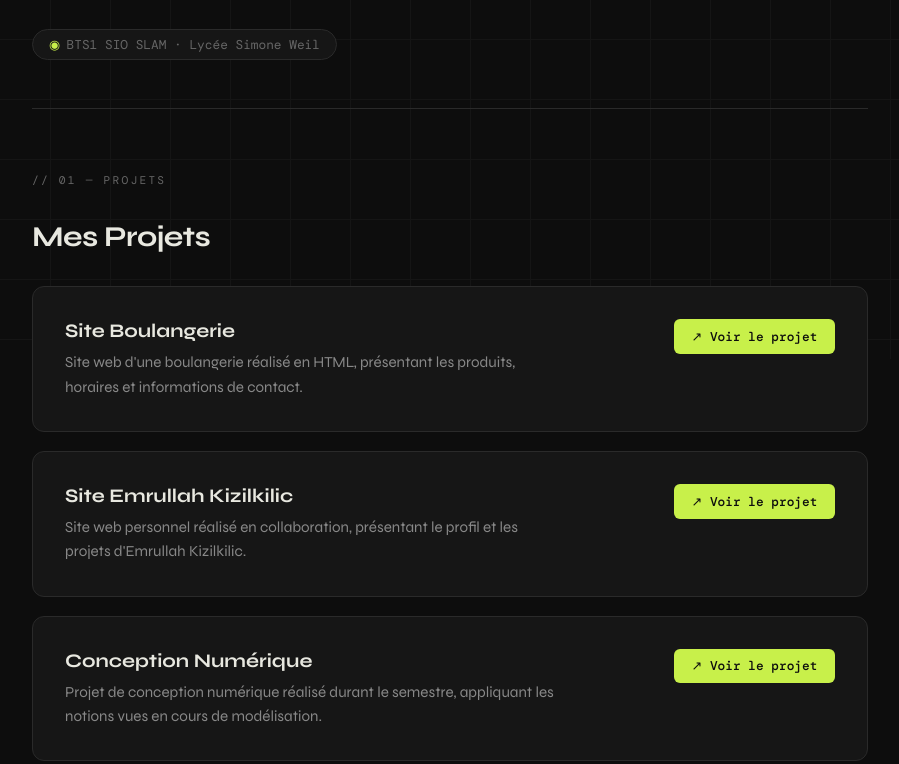
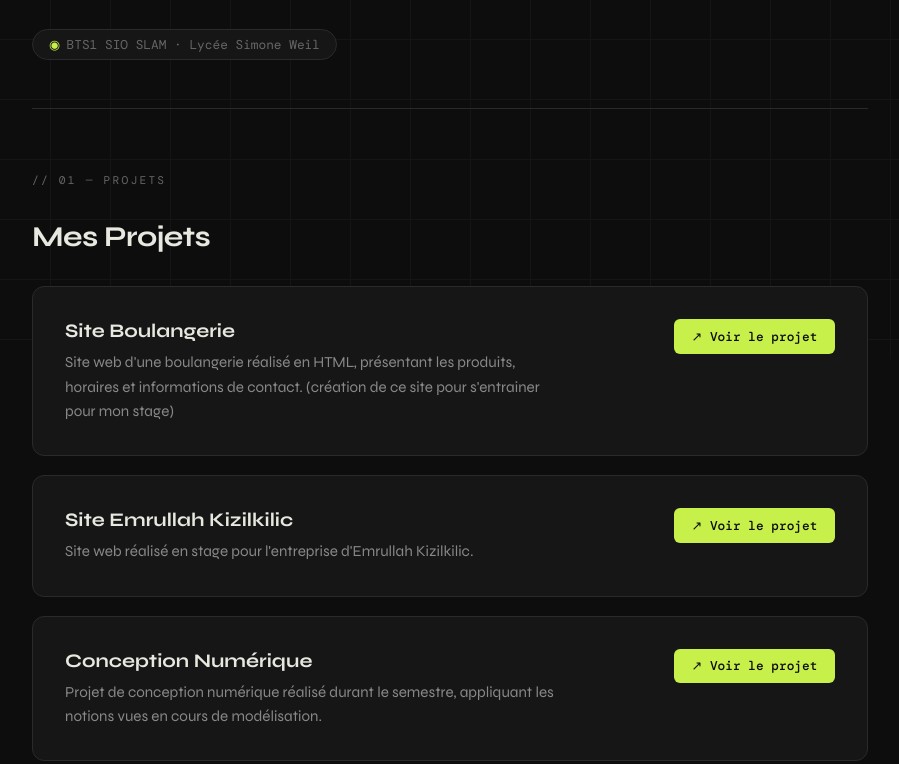
Before and after one commit to kizilbogaalipro-dotcom/kizilbogaalipro-dotcom.github.io, a plain HTML site: page index.html in a window 1280 px wide. Shown: the part 441-1205 px from the top of the page, without its empty margins (190-1089 px from the left). Drawn offline with nearby package versions, Linux system fonts and the light colour scheme.

Commit message:
Update index.html

```diff
--- a/index.html
+++ b/index.html
@@ -29,7 +29,7 @@
       <div class="project-card">
         <div class="project-info">
           <h3>Site Boulangerie</h3>
-          <p>Site web d'une boulangerie réalisé en HTML, présentant les produits, horaires et informations de contact.</p>
+          <p>Site web d'une boulangerie réalisé en HTML, présentant les produits, horaires et informations de contact. (création de ce site pour s'entrainer pour mon stage)</p>
         </div>
         <a class="project-link" href="https://github.com/kizilbogaalipro-dotcom/Site_boulangerie" target="_blank">
           ↗ Voir le projet
@@ -41,7 +41,7 @@
       <div class="project-card">
         <div class="project-info">
           <h3>Site Emrullah Kizilkilic</h3>
-          <p>Site web personnel réalisé en collaboration, présentant le profil et les projets d'Emrullah Kizilkilic.</p>
+          <p>Site web réalisé en stage pour l'entreprise d'Emrullah Kizilkilic.</p>
         </div>
         <a class="project-link" href="https://github.com/kizilbogaalipro-dotcom/site_Emrullah_Kizilkilic" target="_blank">
           ↗ Voir le projet
```
